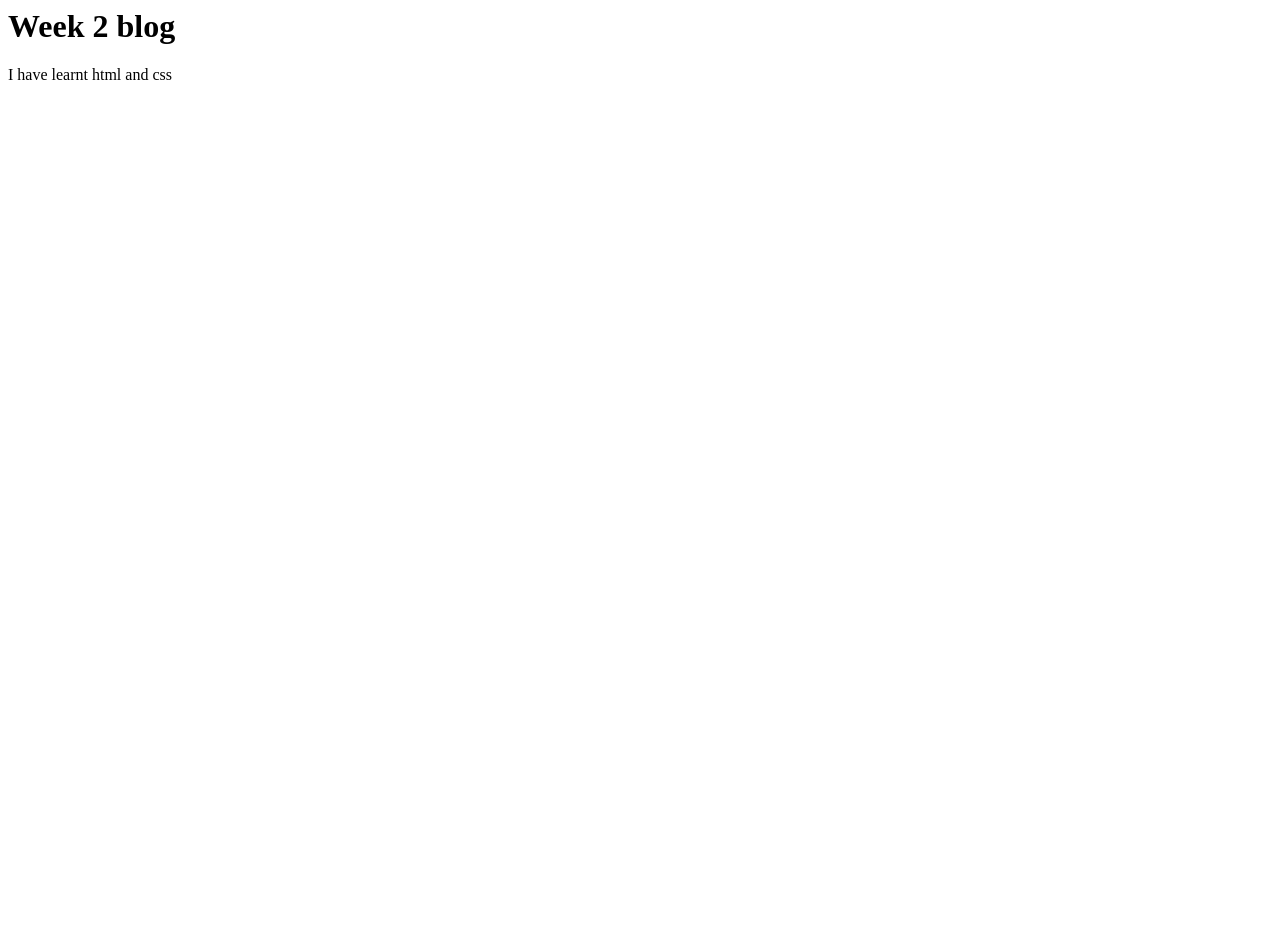
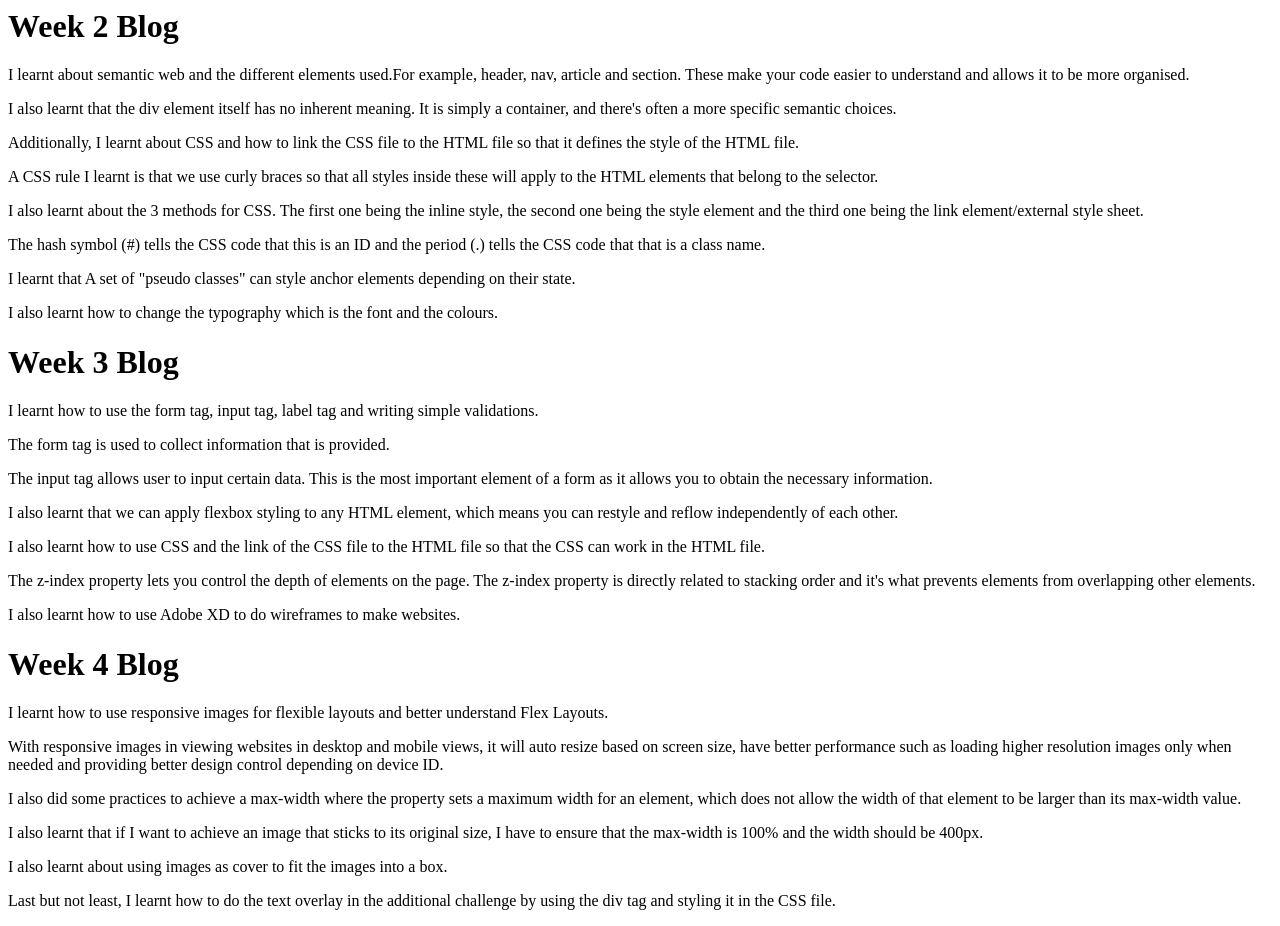
Before and after one commit to iizabellee/MyDevelopmentalBlog, a plain HTML site: page index.html in a window 1280 px wide. Before the commit the page ends 800 px from the top, so only its background shows below. Drawn offline with Linux system fonts and the light colour scheme.

Commit message:
Week 2-4 commit

```diff
--- a/index.html
+++ b/index.html
@@ -1,7 +1,49 @@
 <html>
     <head></head>
     <body>
-        <h1>Week 2 blog</h1>
-        <div>I have learnt html and css</div>
+        <h1>Week 2 Blog</h1>
+        <p>I learnt about semantic web and the different elements used.For example, header, nav, article and section.
+            These make your code easier to understand and allows it to be more organised.</p>
+        <p>I also learnt that the div element itself has no inherent meaning.
+            It is simply a container, and there's often a more specific semantic choices.</p>
+        <brk></brk>
+        <p>Additionally, I learnt about CSS and how to link the CSS file to the HTML file so that
+            it defines the style of the HTML file.</p>
+        <p>A CSS rule I learnt is that we use curly braces so that all styles inside these will apply to the HTML elements
+            that belong to the selector.</p>
+        <p>I also learnt about the 3 methods for CSS. The first one being the inline style, the second one being the style element
+            and the third one being the link element/external style sheet. </p>
+        <p>The hash symbol (#) tells the CSS code that this is an ID and the period (.)
+            tells the CSS code that that is a class name.</p>
+        <p>I learnt that A set of "pseudo classes" can style anchor elements
+            depending on their state.</p>
+        <p>I also learnt how to change the typography which is the font and the colours.</p>
+
+        <h1>Week 3 Blog</h1>
+        <p>I learnt how to use the form tag, input tag, label tag and writing simple validations. </p>
+        <p>The form tag is used to collect information that is provided. </p>
+        <p>The input tag allows user to input certain data. This is the most important element of a form as it allows you to obtain
+            the necessary information.</p>
+        <p>I also learnt that we can apply flexbox styling to any HTML element, which means you can restyle and reflow independently
+            of each other.</p>
+        <brk></brk>
+        <p>I also learnt how to use CSS and the link of the CSS file to the HTML file so that the CSS can work in the HTML file.</p>
+        <p>The z-index property lets you control the depth of elements on the page. The z-index property is directly related to
+            stacking order and it's what prevents elements from overlapping other elements.</p>
+        <p>I also learnt how to use Adobe XD to do wireframes to make websites.</p>
+
+        <h1>Week 4 Blog</h1>
+        <p>I learnt how to use responsive images for flexible layouts and better understand Flex Layouts. </p>
+        <p>With responsive images in viewing websites in desktop and mobile views, it will auto resize based on screen size,
+            have better performance such as loading higher resolution images only when needed and
+            providing better design control depending on device ID.</p>
+        <p>I also did some practices to achieve a max-width where the property sets a maximum width for an element, which
+            does not allow the width of that element to be larger than its max-width value.</p>
+        <brk></brk>
+        <p>I also learnt that if I want to achieve an image that sticks to its original size, I have to ensure that the
+            max-width is 100% and the width should be 400px.</p>
+        <p>I also learnt about using images as cover to fit the images into a box.</p>
+        <p>Last but not least, I learnt how to do the text overlay in the additional challenge by using the div tag
+            and styling it in the CSS file.</p>
     </body>
 </html>
```
